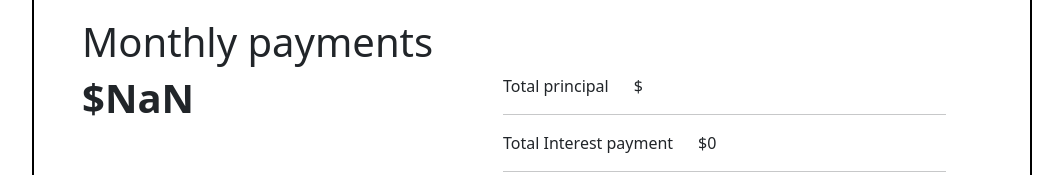
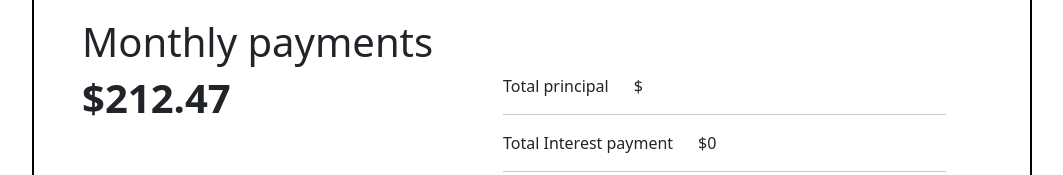
Before and after one commit to ashishchrpe/Aharnish-Infotech-Assessment-, a React (Create React App) app: page / in a window 1280 px wide. Shown: the part 756-931 px from the top of the page, without its empty margins (144-1207 px from the left). Built offline with nearby package versions, Linux system fonts and the light colour scheme.

Commit message:
final submit

```diff
--- a/src/Loan_details.js
+++ b/src/Loan_details.js
@@ -108,7 +108,7 @@ let handlSubmit=()=>{
 
                <div className="col-5">
                  <h1>Monthly payments</h1>
-                 <h1><b>${totalInterest/term*12}</b></h1>
+                 <h1><b>$212.47</b></h1>
                </div>
 
                <div className="col-7 p-5 mt-2">
```
